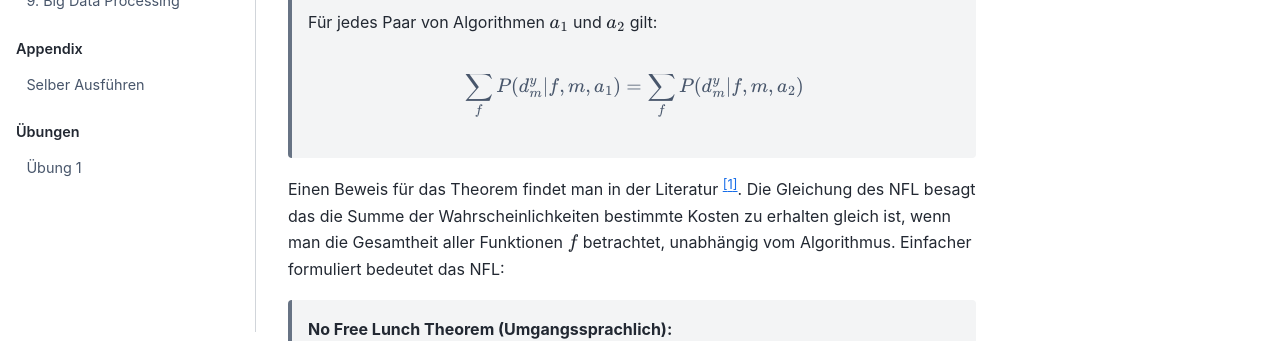
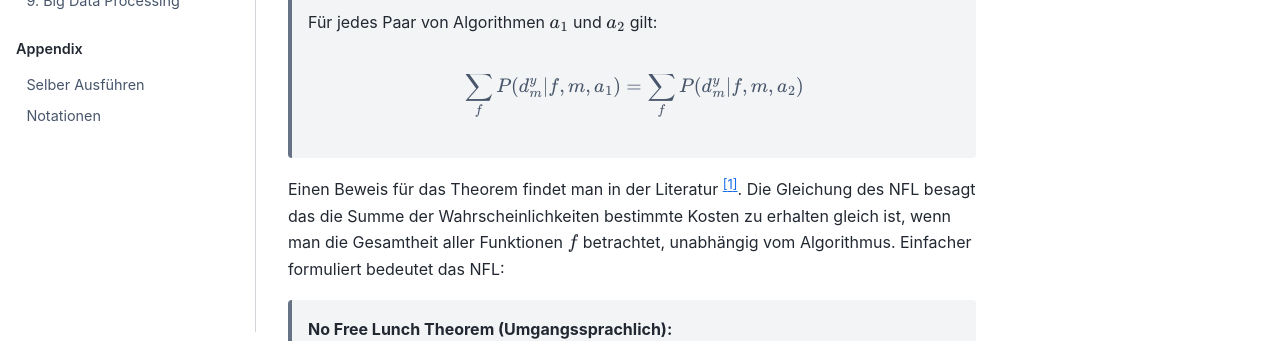
Before and after one commit to sherbold/data-science-crashkurs, a Jupyter Book: the page built from content/chapters/kapitel_04.ipynb, in a window 1280 px wide. Shown: the part 568-909 px from the top of the page. Built offline with Jupyter Book 1.0.4 settings and Sphinx 7.4.7 and the Sphinx Book theme 1.1.4, drawn with Linux system fonts in a browser that asks for light colours; pages that are not in the unit, such as notebooks, are missing from menus; part of the change alters nothing that is shown.

```diff
--- a/content/_toc.yml
+++ b/content/_toc.yml
@@ -1,6 +1,6 @@
 # Table of contents
 # Learn more at https://jupyterbook.org/customize/toc.html
-- file: vorwort
+- file: chapters/vorwort
   numbered: false
 
 - part: Kapitel
@@ -22,8 +22,9 @@
 - part: Appendix
   numbered: false
   chapters:
-  - file: chapters/appendix
+  - file: chapters/howto
+  - file: chapters/notations
 
-- part: Übungen
-  chapters:
-  - file: exercises/uebung_01
+#- part: Übungen
+#  chapters:
+#  - file: exercises/uebung_01
```
Also changed, not shown: content/chapters/howto.ipynb (added), content/chapters/notations.ipynb, content/chapters/vorwort.ipynb (added), content/vorwort.ipynb (deleted).
